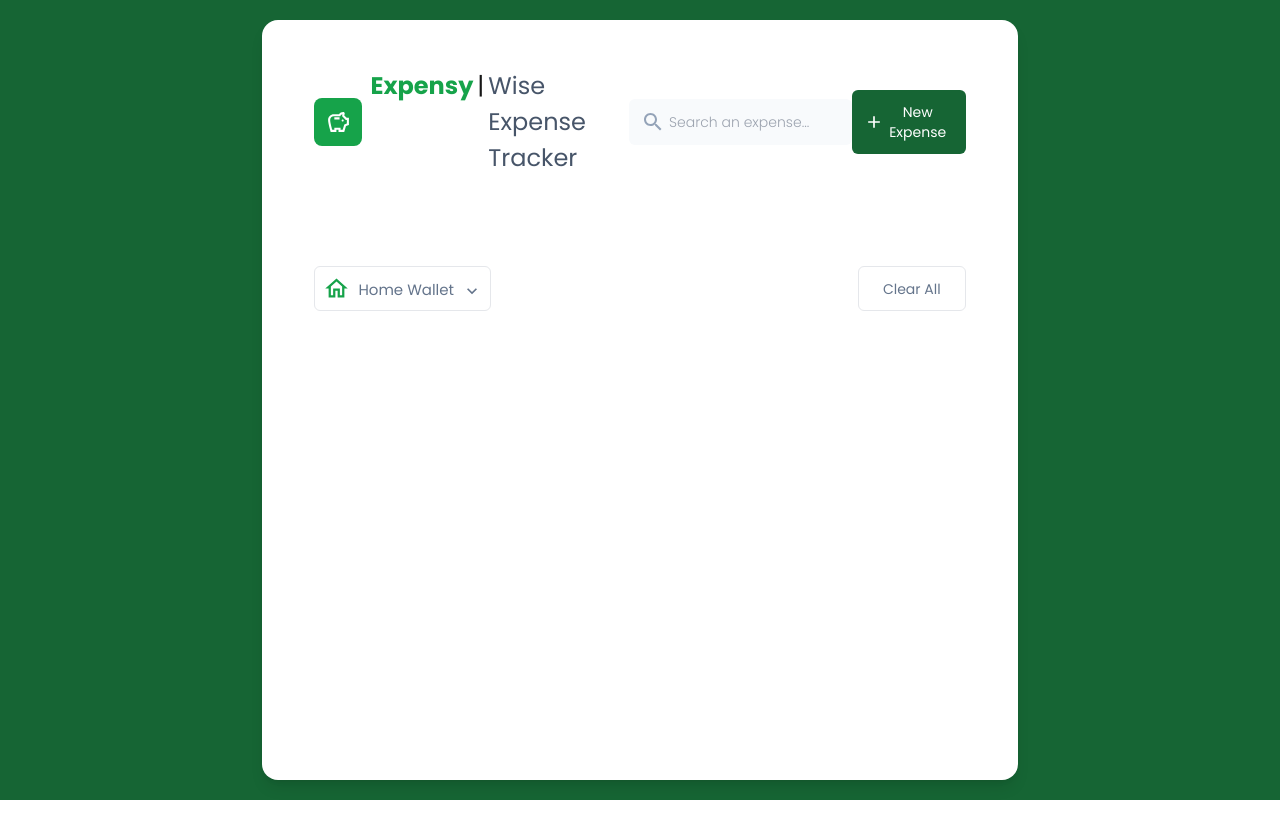
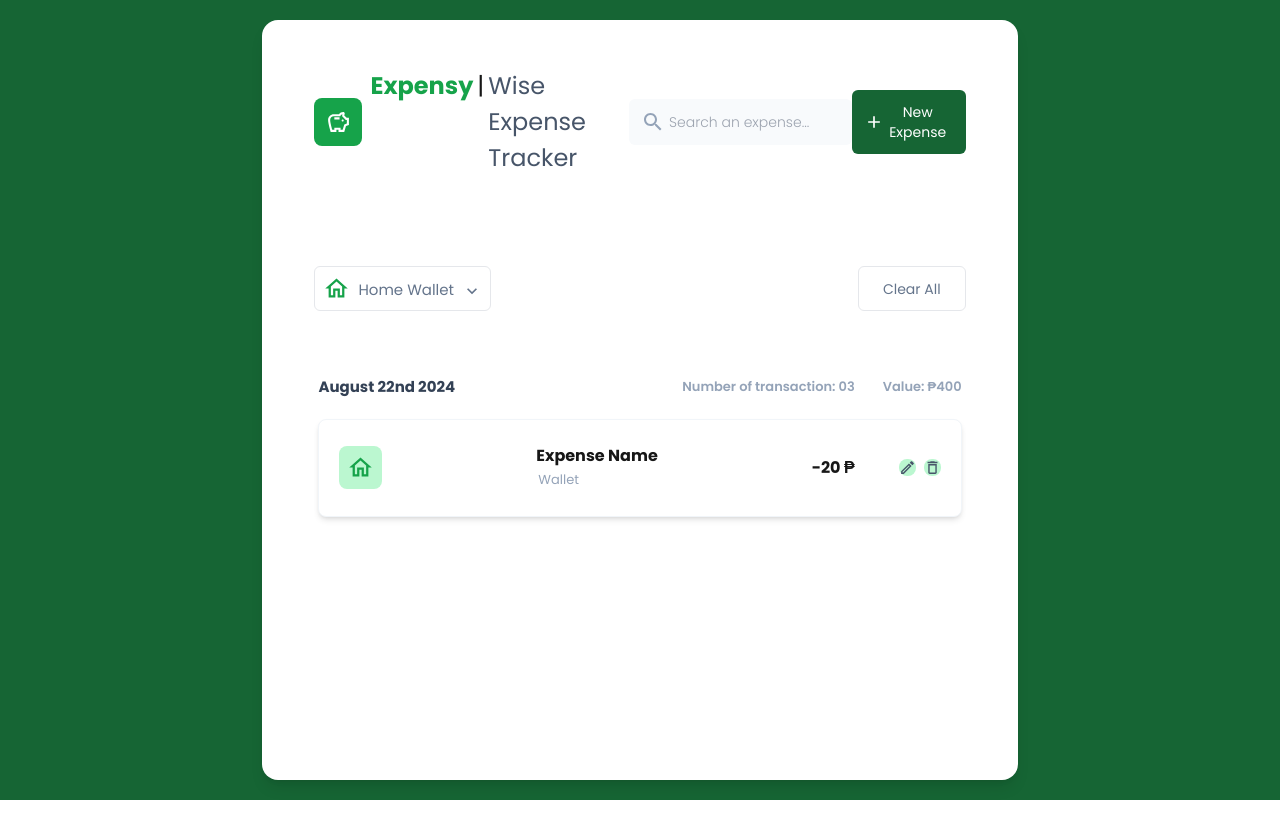
Before and after one commit to micah3252625/expensy, a Next.js app: page / in a window 1280 px wide. Built offline with nearby package versions, Linux system fonts and the light colour scheme.

Commit message:
Expense list added

```diff
--- /dev/null
+++ b/src/app/Components/MainPage/AllExpenses.tsx
@@ -0,0 +1,12 @@
+import ListHeader from "@/app/Components/MainPage/AllExpensesComponents/ListHeader";
+import ExpensesList from "@/app/Components/MainPage/AllExpensesComponents/ExpensesList";
+
+const AllExpenses = () => {
+    return (
+        <div className="mt-16">
+            <ListHeader />
+            <ExpensesList />
+        </div>
+    )
+}
+export default AllExpenses;
--- /dev/null
+++ b/src/app/Components/MainPage/AllExpensesComponents/ExpensesList.tsx
@@ -0,0 +1,10 @@
+import SingleExpense from "@/app/Components/MainPage/AllExpensesComponents/SingleExpense";
+
+const ExpensesList = () => {
+    return (
+        <div className="flex p-1 mt-4 items-center flex-col gap-5 h-[400px] overflow-y-auto">
+            <SingleExpense />
+        </div>
+    )
+}
+export default ExpensesList;
--- /dev/null
+++ b/src/app/Components/MainPage/AllExpensesComponents/ListHeader.tsx
@@ -0,0 +1,15 @@
+
+const ListHeader = () => {
+    return (
+        <div className="flex justify-between mb-4 items-center px-1">
+            <div>
+                <span className="font-bold text-[15px] text-slate-700">August 22nd 2024</span>
+            </div>
+            <div className="flex gap-7 text-slate-400 text-[13px] font-semibold">
+                <span>Number of transaction: 03</span>
+                <span>Value: ₱400</span>
+            </div>
+        </div>
+    )
+}
+export default ListHeader;
--- /dev/null
+++ b/src/app/Components/MainPage/AllExpensesComponents/SingleExpense.tsx
@@ -0,0 +1,42 @@
+import HomeOutlinedIcon from "@mui/icons-material/HomeOutlined";
+import EditOutlinedIcon from "@mui/icons-material/EditOutlined";
+import DeleteOutlinedIcon from "@mui/icons-material/DeleteOutlined";
+
+const SingleExpense = () => {
+    return (
+        <div
+            className="w-full bg-white rounded-lg border border-slate-100 shadow-md flex gap-3 items-center justify-between p-5 py-6">
+            {/*Wallet Icon*/}
+            <div className="flex gap-3 items-center">
+                <div>
+                    <div className="bg-green-200 rounded-lg p-2 flex items-center justify-center">
+                        <HomeOutlinedIcon className="text-green-600" sx={{fontSize: "27px"}}/>
+                    </div>
+                </div>
+            </div>
+            {/*Wallet Name*/}
+            <div className="flex flex-col">
+                <span className="font-bold">Expense Name</span>
+                <div className="flex">
+                    <span className="text-slate-400 text-[13px] p-[2px]">Wallet</span>
+                </div>
+            </div>
+            <div className="flex gap-11 font-bold items-center">
+                <span className="text-[16px]">-20 ₱</span>
+                <div className="flex gap-2 items-center">
+                    {/*Edit Button*/}
+                    <div
+                        className="rounded-lg flex items-center justify-center cursor-pointer bg-green-200 hover:bg-green-300">
+                        <EditOutlinedIcon sx={{fontSize: "17px"}} className="text-slate-600"/>
+                    </div>
+                    {/*Delete Button*/}
+                    <div
+                        className="rounded-lg flex items-center justify-center cursor-pointer bg-green-200 hover:bg-green-300">
+                        <DeleteOutlinedIcon sx={{fontSize: "17px"}} className="text-slate-600"/>
+                    </div>
+                </div>
+            </div>
+        </div>
+    )
+}
+export default SingleExpense;
--- a/src/app/page.tsx
+++ b/src/app/page.tsx
@@ -1,5 +1,6 @@
 import Header from "@/app/Components/MainPage/Header";
 import SubHeader from "@/app/Components/MainPage/SubHeader";
+import AllExpenses from "@/app/Components/MainPage/AllExpenses";
 
 const Home = () => {
     return (
@@ -7,6 +8,7 @@ const Home = () => {
             <div className="w-[59%] relative max-lg:w-[93%] h-[760px] bg-white shadow-lg rounded-2xl p-12 px-[52px]">
                 <Header />
                 <SubHeader />
+                <AllExpenses />
             </div>
         </div>
     );
```
